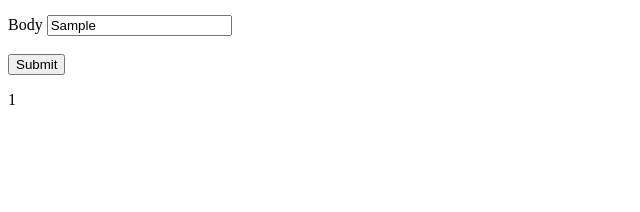
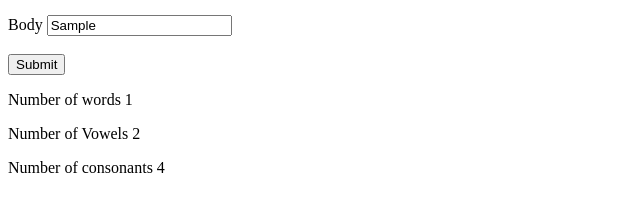
Before and after one commit to nehamalhotra23/journal, a website built with webpack: page src/index.html in a window 1280 px wide. Both pictures are taken after typing "Sample", "Sample" into the empty fields and a click on the button "Submit". Shown: the part 104-316 px from the top of the page, without its empty margins (0-640 px from the left). Built offline with nearby package versions, Linux system fonts and the light colour scheme.

Commit message:
add functionality for vowels and consonants

```diff
--- a/src/index.html
+++ b/src/index.html
@@ -19,9 +19,8 @@
       <button type="submit" name="button">Submit</button>
     </form>
 
-    <p id="output">
-
-    </p>
-
+    <p id="output"></p>
+    <p id="vowelOutput"></p>
+    <p id="consOutput"></p>
   </body>
 </html>
--- a/src/journal.js
+++ b/src/journal.js
@@ -1,4 +1,4 @@
-// export function journal() {
+
 export function Entry (entry) {
   this.entry = entry
 }
@@ -7,8 +7,14 @@ export function Entry (entry) {
 
 Entry.prototype.wordCount = function(entry) {
   return this.entry.split(" ").length;
+  }
 
+Entry.prototype.vowelCount = function(entry){
+  var vowel= this.entry.match(/[aeiou]/g)
+    return vowel.length
+  }
 
-
-  }
-// }
+  Entry.prototype.consCount = function(entry){
+    var consonant= this.entry.match(/[^aeiou]/g)
+      return consonant.length
+    }
--- a/src/main.js
+++ b/src/main.js
@@ -3,8 +3,10 @@ import {Entry} from './journal';
 $(document).ready(function() {
 $(".formOne").submit(function(event){
   event.preventDefault();
-  var entry = $("input#body").val();
+  var entry = $("#body").val().toLowerCase();
   var newEntry = new Entry(entry);
-   $("#output").text(newEntry.wordCount());
+   $("#output").text("Number of words" +  " " + newEntry.wordCount());
+   $("#vowelOutput").text("Number of Vowels" + " " + newEntry.vowelCount());
+   $("#consOutput").text("Number of consonants" + " " + newEntry.consCount());
  });
 });
```
